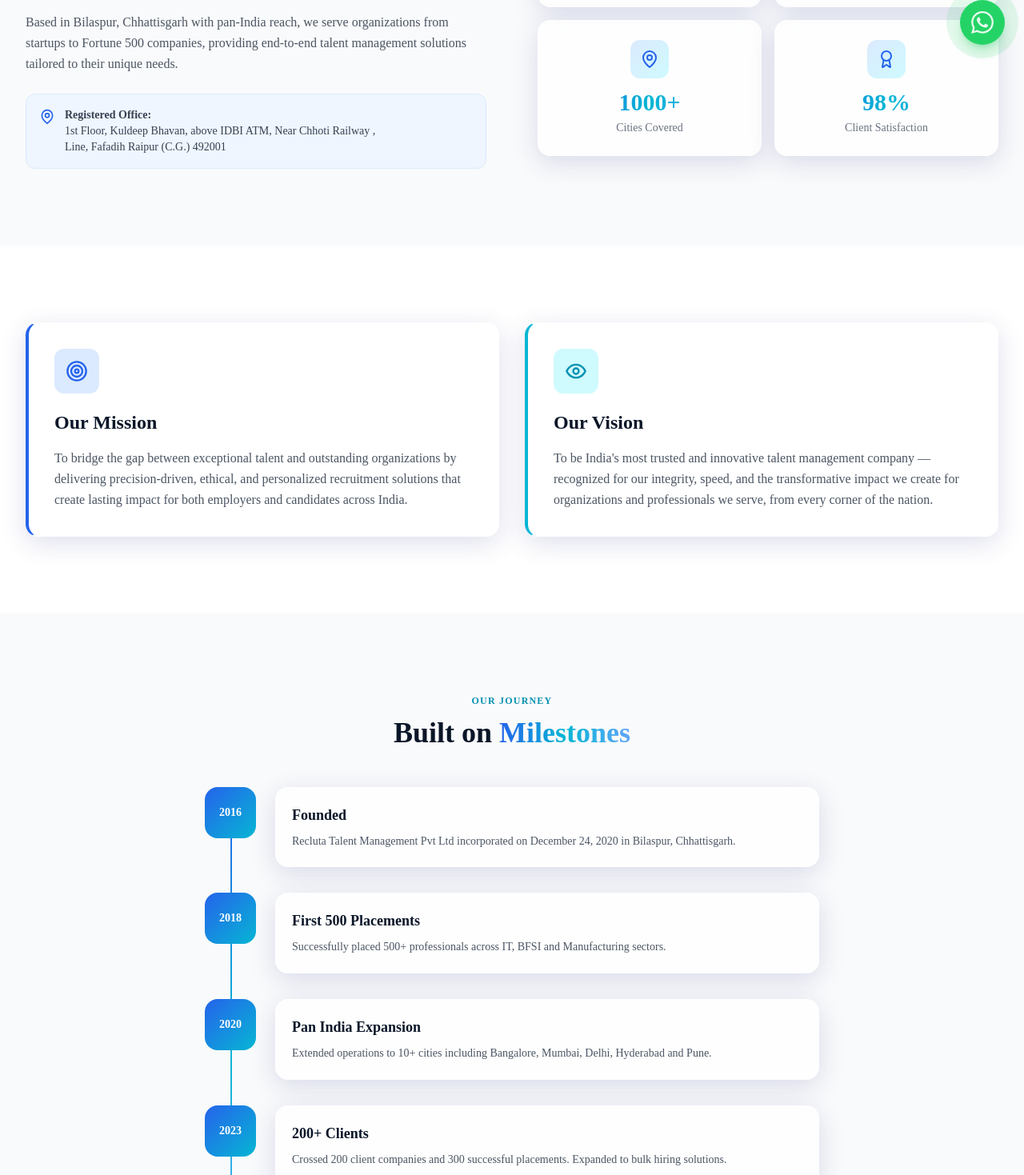
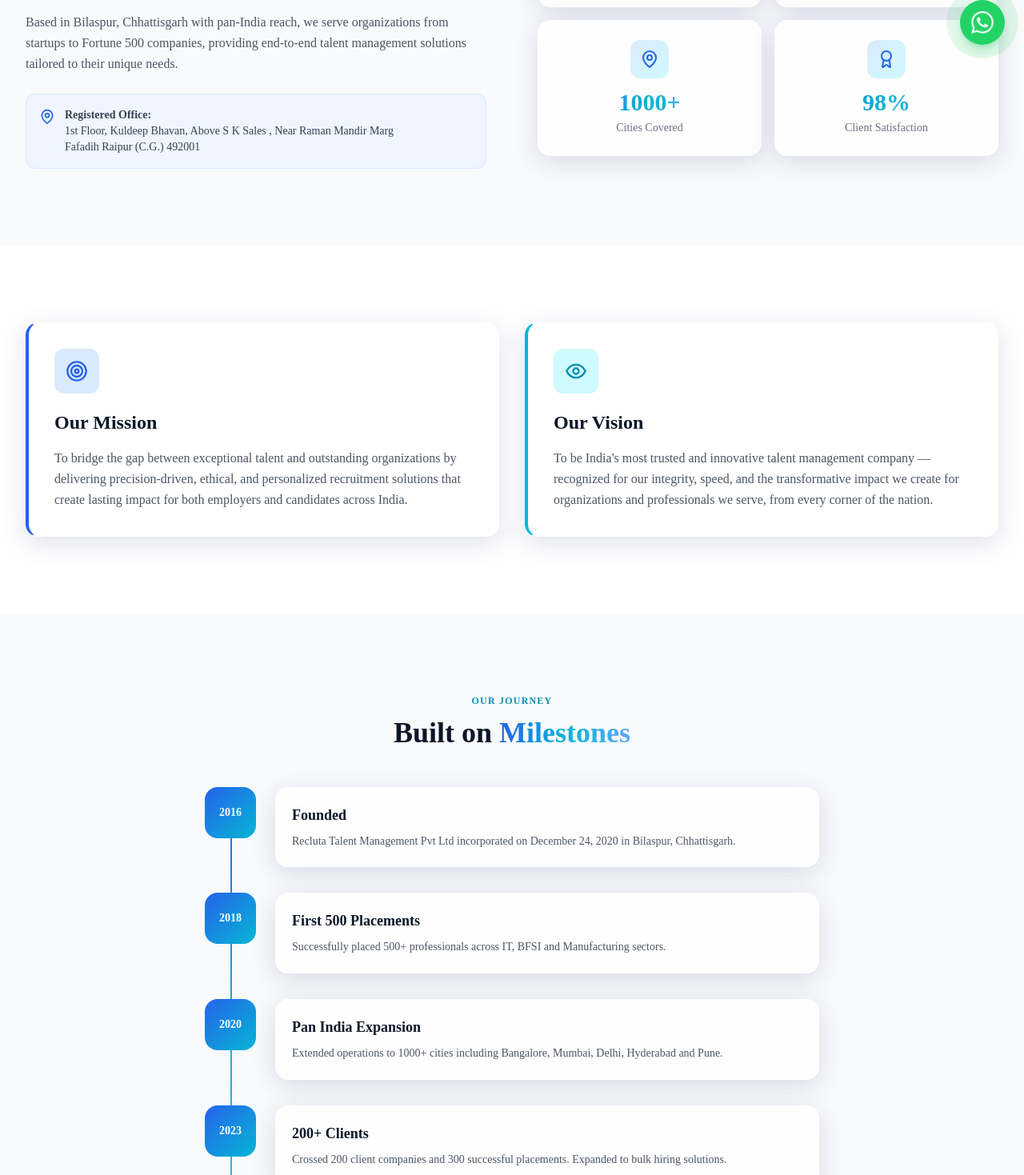
Before and after one commit to webdishaa-developer/jobwebsite, a Next.js app in the folder frontend/: page /about in a window 1280 px wide. Shown: the part 720-2189 px from the top of the page at 80% size. Built offline with nearby package versions, Linux system fonts and the light colour scheme; no server answers.

Commit message:
fix all the info like number founder etc

```diff
--- a/frontend/src/app/(main)/about/page.tsx
+++ b/frontend/src/app/(main)/about/page.tsx
@@ -7,14 +7,24 @@ import { Target, Eye, Award, Users, MapPin, Calendar, Building, CheckCircle2 } f
 const timeline = [
   { year: '2016', title: 'Founded', desc: 'Recluta Talent Management Pvt Ltd incorporated on December 24, 2020 in Bilaspur, Chhattisgarh.' },
   { year: '2018', title: 'First 500 Placements', desc: 'Successfully placed 500+ professionals across IT, BFSI and Manufacturing sectors.' },
-  { year: '2020', title: 'Pan India Expansion', desc: 'Extended operations to 10+ cities including Bangalore, Mumbai, Delhi, Hyderabad and Pune.' },
+  { year: '2020', title: 'Pan India Expansion', desc: 'Extended operations to 1000+ cities including Bangalore, Mumbai, Delhi, Hyderabad and Pune.' },
   { year: '2023', title: '200+ Clients', desc: 'Crossed 200 client companies and 300 successful placements. Expanded to bulk hiring solutions.' },
   { year: '2026', title: 'New Milestones', desc: 'Launched executive search division and IT staffing vertical. 500+ placements and counting.' },
 ];
 
 const team = [
-  { name: 'Hemanand Saha', role: 'Director & Founder', desc: 'Seasoned HR professional with extensive experience in talent acquisition and management across industries. Leads strategic operations and client partnerships.', initial: 'HS' },
-  { name: 'Ritu Saha', role: 'Director & Co-Founder', desc: 'Expert in organizational development and HR strategy. Oversees candidate experience, quality assurance, and team management at Recluta.', initial: 'RS' },
+  {
+    name: 'Our Vision',
+    role: 'Building Careers, Empowering Businesses',
+    desc: 'We connect talented professionals with the right opportunities while helping organizations build high-performing teams through trust, innovation, and excellence.',
+    initial: 'V'
+  },
+  {
+    name: 'Our Mission',
+    role: 'Committed to Excellence',
+    desc: 'We deliver reliable recruitment solutions that create meaningful careers, support business growth, and foster long-term partnerships with clients and candidates.',
+    initial: 'M'
+  },
 ];
 
 const achievements = [
@@ -75,11 +85,8 @@ export default function AboutPage() {
                 <MapPin className="w-5 h-5 text-royal-600 dark:text-royal-400 mt-0.5 flex-shrink-0" />
                 <div className="text-sm text-gray-700 dark:text-gray-300">
                   <strong>Registered Office:</strong><br />
-                  1st Floor, Kuldeep Bhavan,
-
-above IDBI ATM, Near Chhoti Railway ,<br />
-
-Line, Fafadih Raipur (C.G.) 492001
+                   <span>1st Floor, Kuldeep Bhavan, Above S K Sales , Near Raman Mandir Marg
+                   <br /> Fafadih Raipur (C.G.) 492001</span>
                 </div>
               </div>
             </Section>
@@ -173,7 +180,7 @@ Line, Fafadih Raipur (C.G.) 492001
           <Section className="text-center mb-12">
             <span className="inline-block text-xs font-mono font-semibold tracking-widest uppercase text-cyan-600 dark:text-cyan-400 mb-3">Leadership</span>
             <h2 className="font-display text-4xl font-bold text-navy-950 dark:text-white">
-              Meet Our <span className="gradient-text">Directors</span>
+              Our Leadership<span className="gradient-text">Philosophy</span>
             </h2>
           </Section>
           <div className="grid md:grid-cols-2 gap-8 max-w-3xl mx-auto">
--- a/frontend/src/app/(main)/contact/page.tsx
+++ b/frontend/src/app/(main)/contact/page.tsx
@@ -66,7 +66,7 @@ export default function ContactPage() {
               {[
                 {
                   icon: MapPin, title: 'Office Address',
-                  content: '1st Floor, Kuldeep Bhavan,above IDBI ATM, Near Chhoti RailwayLine, Fafadih Raipur (C.G.) 492001',
+                  content: '1st Floor, Kuldeep Bhavan, Above S K Sales , Near Raman Mandir MargFafadih Raipur (C.G.) 492001',
                   color: 'text-royal-500'
                 },
                 {
--- a/frontend/src/components/home/ContactCTA.tsx
+++ b/frontend/src/components/home/ContactCTA.tsx
@@ -52,7 +52,7 @@ export default function ContactCTA() {
               </div>
               <div className="text-left">
                 <div className="text-xs text-gray-500">Call Us</div>
-                <div className="text-sm font-semibold">+91 95222 99615</div>
+                <div className="text-sm font-semibold">+91 95222 99615 , 07714906561</div>
               </div>
             </a>
             <div className="w-px h-8 bg-white/10 hidden sm:block" />
--- a/frontend/src/components/home/HeroSection.tsx
+++ b/frontend/src/components/home/HeroSection.tsx
@@ -5,7 +5,7 @@ import { motion } from 'framer-motion';
 import { ArrowRight, CheckCircle2 } from 'lucide-react';
 
 const floatingBadges = [
-  { icon: '🚀', text: '500+ Placements', position: '-top-6 -left-8' },
+  { icon: '🚀', text: '50000+ Placements', position: '-top-6 -left-8' },
   { icon: '⭐', text: '98% Success Rate', position: '-bottom-6 right-0' },
   { icon: '🏆', text: 'Pan India Network', position: 'top-1/2 -right-10' },
 ];
--- a/frontend/src/components/home/HiringProcess.tsx
+++ b/frontend/src/components/home/HiringProcess.tsx
@@ -6,11 +6,11 @@ import { Search, FileCheck, Users, MessageSquare, CheckCircle, Handshake } from
 
 const steps = [
   { icon: Search, step: '01', title: 'Requirement Analysis', desc: 'We understand your hiring needs, culture, and specific role requirements in depth.', color: 'text-cyan-500', bg: 'bg-cyan-50 dark:bg-cyan-900/20' },
-  { icon: FileCheck, step: '02', title: 'Talent Sourcing', desc: 'Multi-channel sourcing from our 50K+ database, job boards, and professional networks.', color: 'text-royal-500', bg: 'bg-royal-50 dark:bg-royal-900/20' },
+  { icon: FileCheck, step: '02', title: 'Talent Sourcing', desc: 'Multi-channel sourcing from our 200K+ database, job boards, and professional networks.', color: 'text-royal-500', bg: 'bg-royal-50 dark:bg-royal-900/20' },
   { icon: Users, step: '03', title: 'Screening & Shortlisting', desc: 'Rigorous technical and cultural screening. Only top 5% make it to your desk.', color: 'text-purple-500', bg: 'bg-purple-50 dark:bg-purple-900/20' },
   { icon: MessageSquare, step: '04', title: 'Client Interviews', desc: 'Coordinated interview scheduling with detailed candidate profiles and evaluation guides.', color: 'text-green-500', bg: 'bg-green-50 dark:bg-green-900/20' },
   { icon: CheckCircle, step: '05', title: 'Offer & Negotiation', desc: 'Expert salary benchmarking and negotiation support for smooth offer closure.', color: 'text-yellow-500', bg: 'bg-yellow-50 dark:bg-yellow-900/20' },
-  { icon: Handshake, step: '06', title: 'Onboarding Support', desc: '90-day replacement guarantee and post-joining support for smooth onboarding.', color: 'text-pink-500', bg: 'bg-pink-50 dark:bg-pink-900/20' },
+  { icon: Handshake, step: '06', title: 'Onboarding Support', desc: 'Streamlining the onboarding process to reduce delays and improve the candidate experince.', color: 'text-pink-500', bg: 'bg-pink-50 dark:bg-pink-900/20' },
 ];
 
 export function HiringProcess() {
--- a/frontend/src/components/home/WhyChooseUs.tsx
+++ b/frontend/src/components/home/WhyChooseUs.tsx
@@ -15,7 +15,7 @@ const reasons = [
   {
     icon: Globe2,
     title: 'Pan India Network',
-    desc: 'Active presence in 15+ cities with a database of 50,000+ pre-screened candidates across all major industries.',
+    desc: 'Active presence in 1,000+ cities with a database of 2,00,000+ pre-screened candidates across all major industries.',
     color: 'from-cyan-500 to-cyan-700',
     bgColor: 'bg-cyan-50 dark:bg-cyan-900/20',
   },
@@ -29,7 +29,7 @@ const reasons = [
   {
     icon: Zap,
     title: 'Fast Turnaround',
-    desc: 'Average position closure in 21 days. For urgent requirements, we mobilize within 48 hours.',
+    desc: 'Average position closure in 15 days. For urgent requirements, we mobilize within 48 hours.',
     color: 'from-yellow-500 to-orange-500',
     bgColor: 'bg-yellow-50 dark:bg-yellow-900/20',
   },
@@ -43,7 +43,7 @@ const reasons = [
   {
     icon: TrendingUp,
     title: '98% Success Rate',
-    desc: 'Industry-leading placement success rate with 90-day replacement guarantee on all permanent hires.',
+    desc: 'Connecting Oragnizations with top talent through efficient , reliable and result-driven recruitment solutions',
     color: 'from-purple-500 to-purple-700',
     bgColor: 'bg-purple-50 dark:bg-purple-900/20',
   },
--- a/frontend/src/components/layout/Footer.tsx
+++ b/frontend/src/components/layout/Footer.tsx
@@ -86,11 +86,7 @@ export default function Footer() {
             <div className="space-y-3 text-sm text-gray-400">
               <div className="flex items-start gap-3">
                 <MapPin className="w-4 h-4 text-cyan-400 mt-0.5 flex-shrink-0" />
-                <span>1st Floor, Kuldeep Bhavan,
-
-above IDBI ATM, Near Chhoti Railway
-
-Line, Fafadih Raipur (C.G.) 492001</span>
+                <span>1st Floor, Kuldeep Bhavan, Above S K Sales , Near Raman Mandir Marg Fafadih Raipur (C.G.) 492001</span>
               </div>
               <div className="flex items-center gap-3">
                 <Phone className="w-4 h-4 text-cyan-400 flex-shrink-0" />
```
